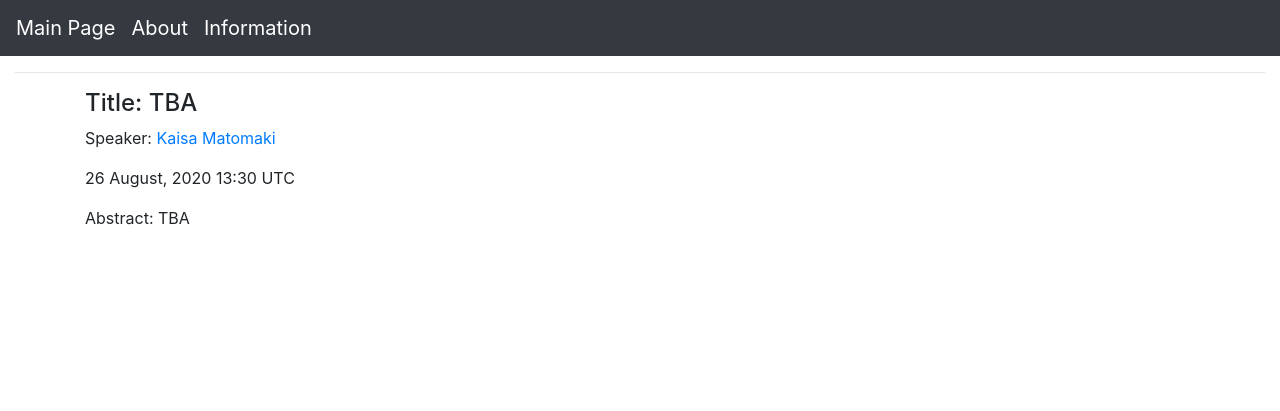
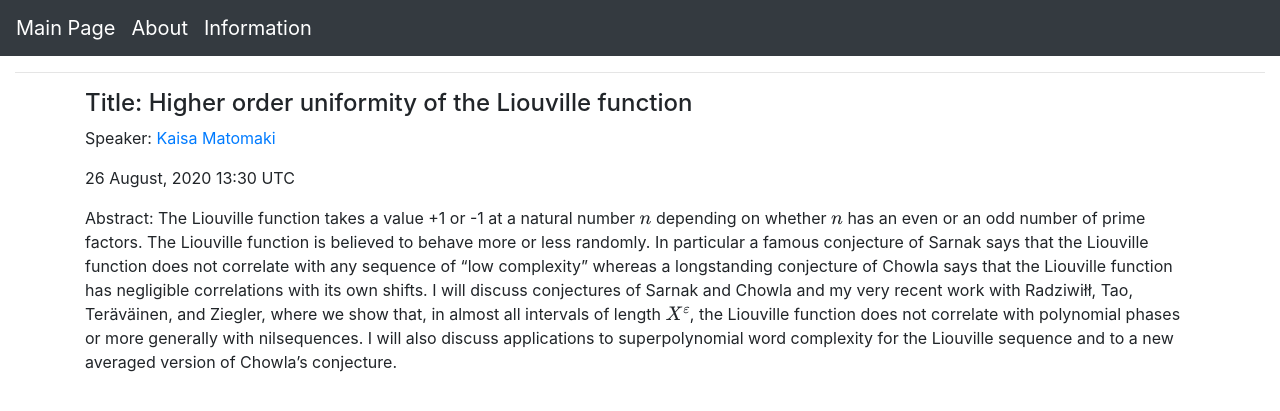
Before and after one commit to lively-cat-lover/DAHD-webinar, a Jekyll site: the page built from _posts/2020-08-26-Kaisa-Matomaki.md, in a window 1280 px wide. Shown: the top 411 px of the page. Built offline with Jekyll 4.4.1, drawn with Linux system fonts in a browser that asks for light colours; formulas are drawn with MathJax 3.

Commit message:
add title and abstract for Matomaki's talk

```diff
--- a/_posts/2020-08-26-Kaisa-Matomaki.md
+++ b/_posts/2020-08-26-Kaisa-Matomaki.md
@@ -1,9 +1,10 @@
 ---
 layout: post
-title: TBA
+title: Higher order uniformity of the Liouville function
 speaker: Kaisa Matomaki
 date: 2020-08-26 13:30:00 +0000
 categories: Diophantine approximation
 ---
 
-Abstract: TBA
+Abstract: The Liouville function takes a value +1 or -1 at a natural number $n$ depending on whether $n$ has an even or an odd number of prime factors. The Liouville function is believed to behave more or less randomly. In particular a famous conjecture of Sarnak says that the Liouville function does not correlate with any sequence of "low complexity" whereas a longstanding conjecture of Chowla says that the Liouville function has negligible correlations with its own shifts.
+I will discuss conjectures of Sarnak and Chowla and my very recent work with Radziwiłł, Tao, Teräväinen, and Ziegler, where we show that, in almost all intervals of length $X^\varepsilon$, the Liouville function does not correlate with polynomial phases or more generally with nilsequences. I will also discuss applications to superpolynomial word complexity for the Liouville sequence and to a new averaged version of Chowla's conjecture.
```
